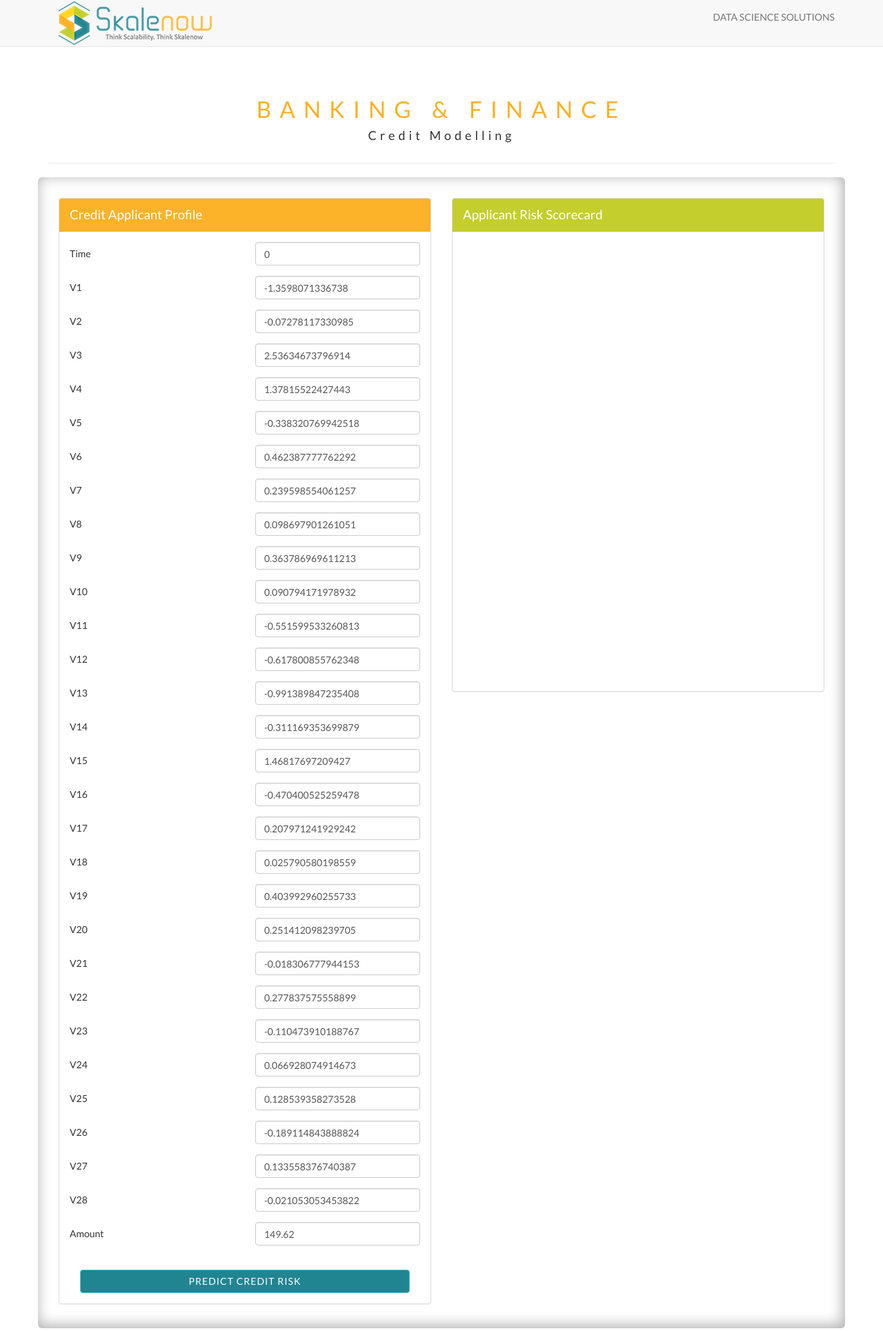
After one commit to varadhodiyil/datasciencesolution, a Django app: page /fraud-detection/ in a window 1280 px wide. The commit adds this page. Shown: the top 1930 px of the page at 69% size. Run offline with Django 3.2, Linux system fonts and the light colour scheme; parts of the project's set-up code (start-up, migrations or seed data) failed here and were passed over; some libraries are stand-ins or nearby versions.

Commit message:
Added Fraud Detection

```diff
--- a/datascience/datascience/core/urls.py
+++ b/datascience/datascience/core/urls.py
@@ -27,4 +27,5 @@ urlpatterns = [
     url(r'^clv/$',views.clv,name="clv"),
     url(r'^loyalty/$',views.loyalty,name="loyalty"),
     url(r'^churn/$',views.churn,name="churn"),
+    url(r'fraud-detection/$',views.fraudDetection , name= "fraud-detection")
 ]
--- a/datascience/datascience/core/views.py
+++ b/datascience/datascience/core/views.py
@@ -81,3 +81,136 @@ def loyalty(request):
 
 def churn(request):
     return render(request , "retention.html")
+
+@api_view(["GET","POST"])
+@parser_classes((JSONParser,FormParser))
+def fraudDetection(request):
+    labels = [
+                {
+                    "value": 0,
+                    "label": "Time"
+                },
+                {
+                    "value": -1.3598071336738,
+                    "label": "V1"
+                },
+                {
+                    "value": -0.07278117330985,
+                    "label": "V2"
+                },
+                {
+                    "value": 2.53634673796914,
+                    "label": "V3"
+                },
+                {
+                    "value": 1.37815522427443,
+                    "label": "V4"
+                },
+                {
+                    "value": -0.338320769942518,
+                    "label": "V5"
+                },
+                {
+                    "value": 0.462387777762292,
+                    "label": "V6"
+                },
+                {
+                    "value": 0.239598554061257,
+                    "label": "V7"
+                },
+                {
+                    "value": 0.098697901261051,
+                    "label": "V8"
+                },
+                {
+                    "value": 0.363786969611213,
+                    "label": "V9"
+                },
+                {
+                    "value": 0.090794171978932,
+                    "label": "V10"
+                },
+                {
+                    "value": -0.551599533260813,
+                    "label": "V11"
+                },
+                {
+                    "value": -0.617800855762348,
+                    "label": "V12"
+                },
+                {
+                    "value": -0.991389847235408,
+                    "label": "V13"
+                },
+                {
+                    "value": -0.311169353699879,
+                    "label": "V14"
+                },
+                {
+                    "value": 1.46817697209427,
+                    "label": "V15"
+                },
+                {
+                    "value": -0.470400525259478,
+                    "label": "V16"
+                },
+                {
+                    "value": 0.207971241929242,
+                    "label": "V17"
+                },
+                {
+                    "value": 0.025790580198559,
+                    "label": "V18"
+                },
+                {
+                    "value": 0.403992960255733,
+                    "label": "V19"
+                },
+                {
+                    "value": 0.251412098239705,
+                    "label": "V20"
+                },
+                {
+                    "value": -0.018306777944153,
+                    "label": "V21"
+                },
+                {
+                    "value": 0.277837575558899,
+                    "label": "V22"
+                },
+                {
+                    "value": -0.110473910188767,
+                    "label": "V23"
+                },
+                {
+                    "value": 0.066928074914673,
+                    "label": "V24"
+                },
+                {
+                    "value": 0.128539358273528,
+                    "label": "V25"
+                },
+                {
+                    "value": -0.189114843888824,
+                    "label": "V26"
+                },
+                {
+                    "value": 0.133558376740387,
+                    "label": "V27"
+                },
+                {
+                    "value": -0.021053053453822,
+                    "label": "V28"
+                },
+                {
+                    "value": 149.62,
+                    "label": "Amount"
+                }
+            ]
+    resp = dict()
+    resp['labels'] = labels
+    if request.method == "POST":
+        data = request.data
+        print data
+        return Response(data)
+    return render(request, "fraud-detection.html",resp)
--- /dev/null
+++ b/datascience/static/assets/scripts/fraud-detection.js
@@ -0,0 +1,61 @@
+var app = angular.module("creditApp", []);
+
+app.controller("postCtrl", function ($scope, $http) {
+    $scope.Fraud = {};
+    $scope.submit = function (isValid) {
+        if (isValid) {
+            $(document).ready(function ()
+            {
+                    divolte.signal("FraudDetection_Submit",{"query":$scope.Credit});
+            });
+            $http.post("#", this.Fraud).then(function (result) {
+                google.charts.load("current", { packages: ['corechart'] });
+                google.charts.setOnLoadCallback(drawChart);
+                function drawChart()
+                {
+                    var data = google.visualization.arrayToDataTable([
+                        ["Class", "Probbalility", { role: "style" }],
+                        [result.data.classes[0], result.data.probability[0], "#b87333"],
+                        [result.data.classes[1], result.data.probability[1], "silver"],
+                    ]);
+
+                    var view = new google.visualization.DataView(data);
+                    view.setColumns([0, 1,
+                        {
+                            calc: "stringify",
+                            sourceColumn: 1,
+                            type: "string",
+                            role: "annotation"
+                        },
+                        2]);
+                    let label ="";
+                    if(result.data.predicted == "1")
+                    {
+                        label = " will default on loan";
+                    }
+                    if(result.data.predicted == "0")
+                    {
+                        label = " will  not default";
+                    }
+                    console.log(label);
+                    var options = {
+                        title: " Predicted : " + label,
+                        width: 502,
+                        height: 636,
+                        bar: { groupWidth: "30%" },
+                        legend: { position: "none" },
+                    };
+                    var chart = new google.visualization.ColumnChart(document.getElementById("probdist"));
+                    chart.draw(view, options);
+                }
+
+            });
+        }
+        else {
+            console.log("not valid");
+        }
+    };
+});
+    $(document).ready(function () {
+        divolte.signal("FraudDetection",{});
+    });
--- a/datascience/templates/credit-analysis.html
+++ b/datascience/templates/credit-analysis.html
@@ -67,7 +67,7 @@
             This model takes users loan application information and creates a credit risk score card!
             <pre>
                  <code>
-curl 'http://127.0.0.1:8000/credit/predit/' -H 'Content-Type: application/json' --data \
+curl '<script>document.write(window.location.host)</script>/credit/predit/' -H 'Content-Type: application/json' --data \
 <span class="code-params">'{
   "RevolvingUtilizationOfUnsecuredLines": 0.05,
   "Age": 30,
--- /dev/null
+++ b/datascience/templates/fraud-detection.html
@@ -0,0 +1,98 @@
+ {% extends 'base.html' %} {% load static %} {% block content %}
+<div class="container m-t-inner" ng-app="creditApp">
+  <div class="row">
+    <div class="col-sm-12 text-center">
+      <h1 class="head-txt-1 txt-upper m-t-120 skl-clr1">Banking & Finance</h1>
+      <h4 class="skl-lett-spac">Credit Modelling</h4>
+    </div>
+  </div>
+  <hr>
+  <div class="row">
+    <div class="col-md-12 skl-box-outer">
+      <div class="col-md-6">
+        <div class="panel panel-default skl-panel1">
+          <div class="panel-heading"><span class="skl-txt-big1">Credit Applicant Profile</span></div>
+          <div class="panel-body">
+            <form class="form-horizontal" name="creditForm" ng-controller="postCtrl">
+              {% for x in labels %}
+              <div class="form-group">
+                <label class="col-sm-6 control-label">{{x.label}}</label>
+                <div class="col-sm-6">
+                  <input type="text" ng-model="Fraud.{{x.label}}" ng-init="Fraud.{{x.label}}={{x.value}}" required="true" class="form-control">
+                </div>
+              </div>
+              {% endfor %}
+              <div class="col-md-12 m-t-20">
+                <button type="submit" ng-click="submit(creditForm.$valid)" class="btn skl-btn1 nav-justified txt-upper">Predict Credit Risk</button>
+              </div>
+            </form>
+          </div>
+        </div>
+      </div>
+      <div class="col-md-6">
+        <div class="panel panel-default skl-panel2">
+          <div class="panel-heading"><span class="skl-txt-big1">Applicant Risk Scorecard</span></div>
+          <div class="panel-body">
+            <div id="probdist" style="width:502px;height:636px;"></div>
+          </div>
+        </div>
+      </div>
+    </div>
+  </div>
+  <div class="row">
+    <div class="col-md-12">
+      <h2 class="text-center m-t-40 txt-upper">How it Works</h2>
+    </div>
+  </div>
+  <div class="row m-t-40">
+    <div class="col-md-12">
+      <div class="tab_container">
+        <input id="tab1" type="radio" name="tabs" checked>
+        <label for="tab1"><i class="fa fa-pencil-square-o"></i><span>NON-TECHNICAL</span></label>
+        <input id="tab2" type="radio" name="tabs">
+        <label for="tab2"><i class="fa fa-code"></i><span>TECHNICAL</span></label>
+        <section id="content1" class="tab-content">
+          <p class="skl-txt-big1">
+            Lorem Ipsum is simply dummy text of the printing and typesetting industry. Lorem Ipsum has been the industry's standard dummy
+            text ever since the 1500s, when an unknown printer took a galley of type and scrambled it to make a type specimen
+            book. It has survived not only five centuries.<br><br> Lorem Ipsum is simply dummy text of the printing
+            and typesetting industry. Lorem Ipsum has been the industry's standard dummy text ever since the 1500s, when
+            an unknown printer took a galley of type and scrambled it to make a type specimen book. It has survived not only
+            five centuries,
+          </p>
+        </section>
+        <section id="content2" class="tab-content">
+          <p class="skl-txt-big1">
+            This model takes users loan application information and creates a credit risk score card!
+            <pre>
+                 <code>
+curl '<script>document.write(window.location.host)</script>/credit/predit/' -H 'Content-Type: application/json' --data \
+<span class="code-params">'{
+  "RevolvingUtilizationOfUnsecuredLines": 0.05,
+  "Age": 30,
+  "Days59PastDueNotWorse": 25,
+  "DebtRatio": 0.25,
+  "MonthlyIncome": 2500,
+  "NumberOfOpenCreditLinesAndLoans": 80,
+  "NumberOfTimes90DaysLate": 70,
+  "NumberRealEstateLoansOrLines": 10,
+  "NumberOfTime60To89DaysPastDueNotWorse": 125,
+  "NumberOfDependents": 2
+}'
+</span>
+</code>
+</pre>
+          </p>
+        </section>
+      </div>
+    </div>
+  </div>
+  <div class="row m-t-40 m-b-50">
+    <div class="col-md-12 text-center">
+      <a data-toggle="modal" data-target="#demorequest" class="btn btn-lg btn-circle skl-btn2 txt-upper col-sm-6 center-align-div">Request a custom demo</a>
+    </div>
+  </div>
+</div>
+{% endblock %} {% block extrajs%}
+<script src="{% static 'assets/scripts/fraud-detection.js' %}"></script>
+{% endblock %}
--- a/datascience/templates/index.html
+++ b/datascience/templates/index.html
@@ -148,7 +148,7 @@
                         <h1 class="title">Fraud Detection</h1>
                         <h2 class="sub_title">Determine the riskness of a loan applicant in real-time</h2>
                         <div class="description">
-                           <a href="inner1.html">explore</a>
+                           <a href="{%  url 'fraud-detection' %}">explore</a>
                         </div>
                         <div class="post-meta">
                            <div class="text-center">
```
Also changed, not shown: datascience/datascience/core/classifiers/credit_fraud.py (added, +75 -0 lines), datascience/datascience/core/resources.py (+7 -1 lines), 1 other file.
